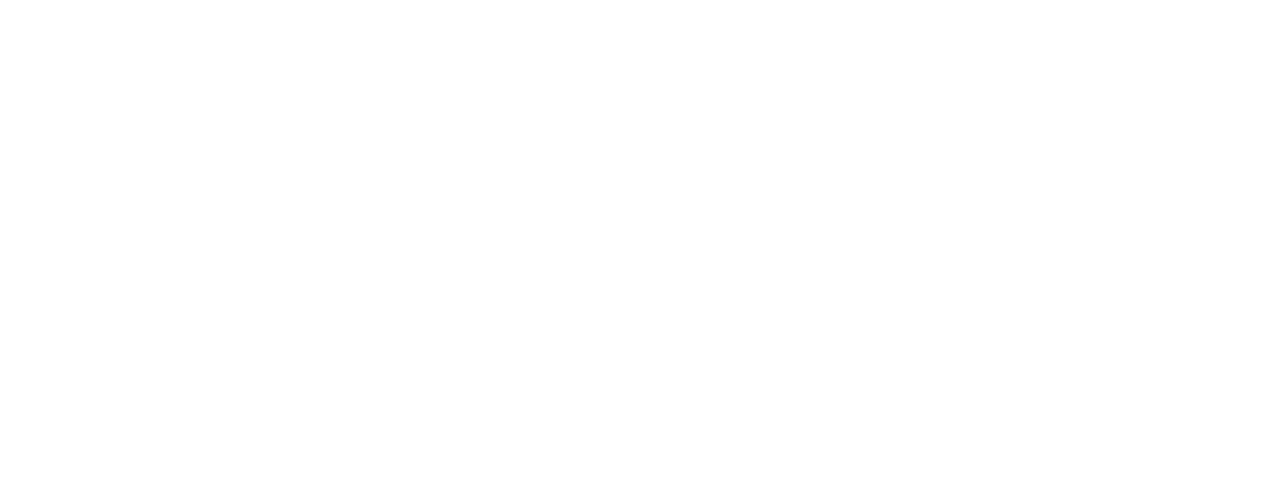
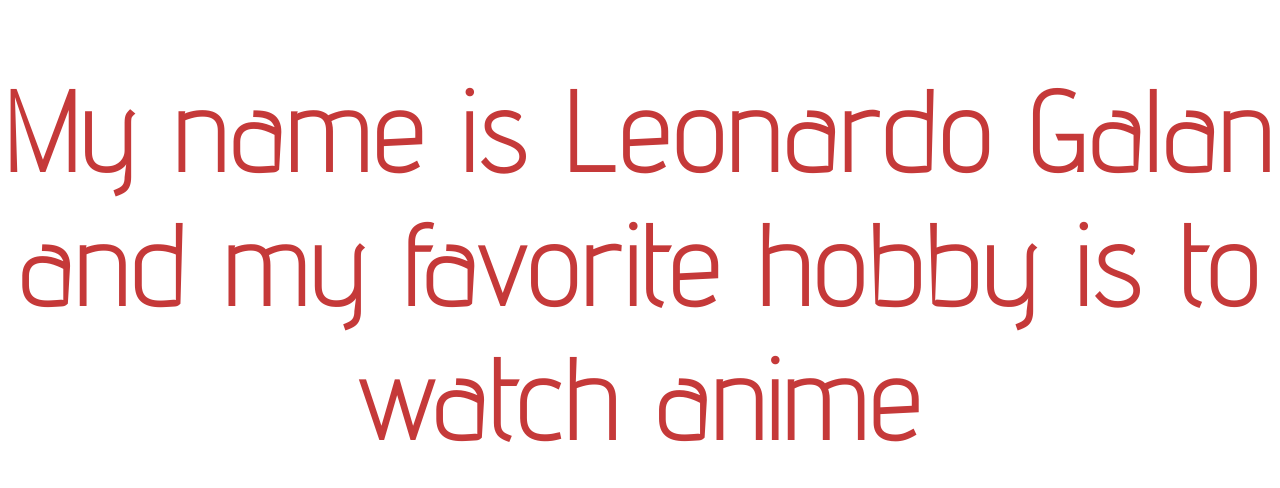
Before and after one commit to LeonardoGalan/Galan_Leonardo_ttp_static, a plain HTML site: page index.html in a window 1280 px wide. Shown: the top 488 px of the page. Drawn offline with Linux system fonts and the light colour scheme.

Commit message:
Update style.css

```diff
--- a/style.css
+++ b/style.css
@@ -19,7 +19,7 @@ h1{
 	font-size:  7em;
 	font-weight:  bolder;
 	text-align: center;
-	color:  rgba(255, 255, 255, 1);
+	color:  rgb(197 57 57);
 	font-family:  'Advent Pro', sans-serif;
 	letter-spacing: 5px;
 
```
